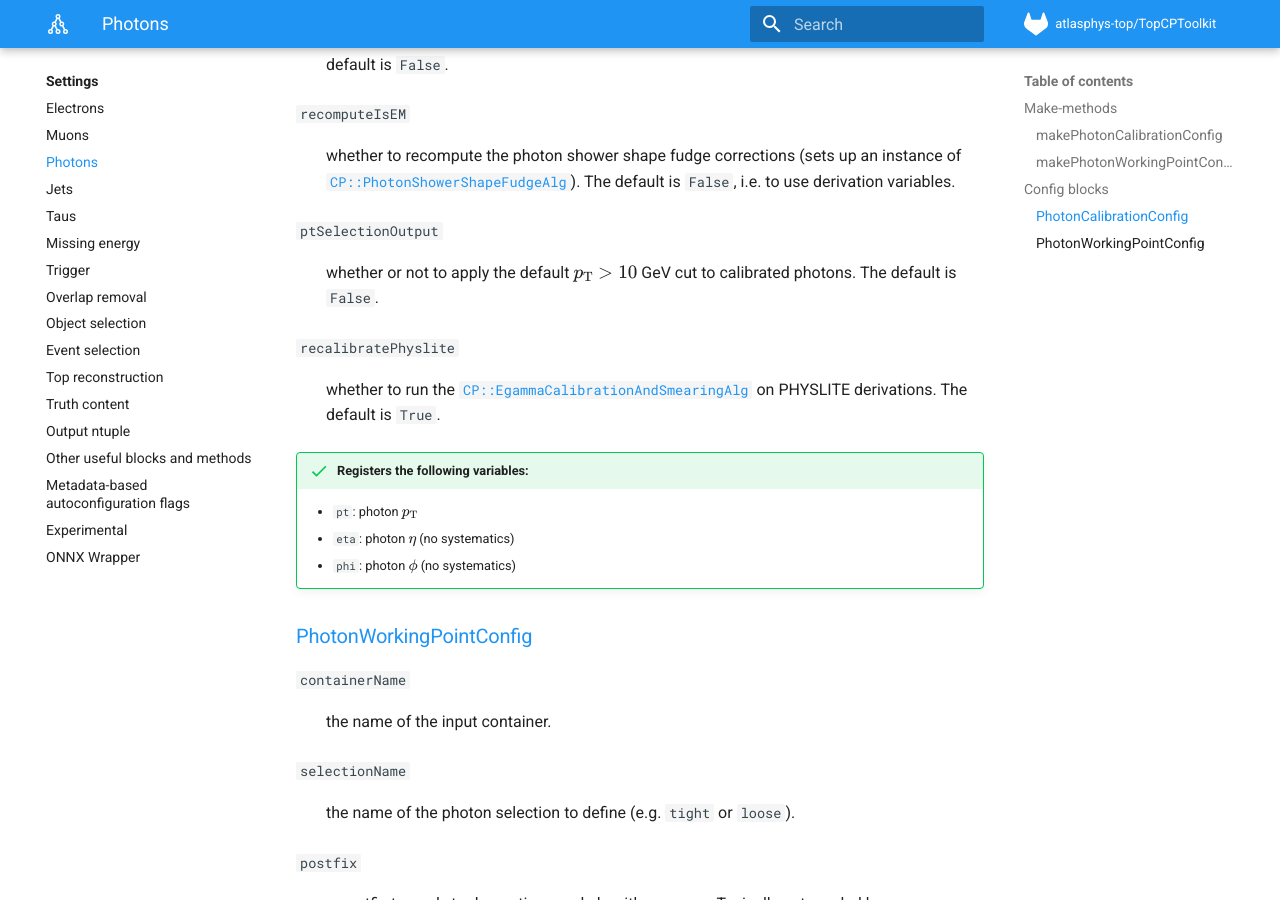
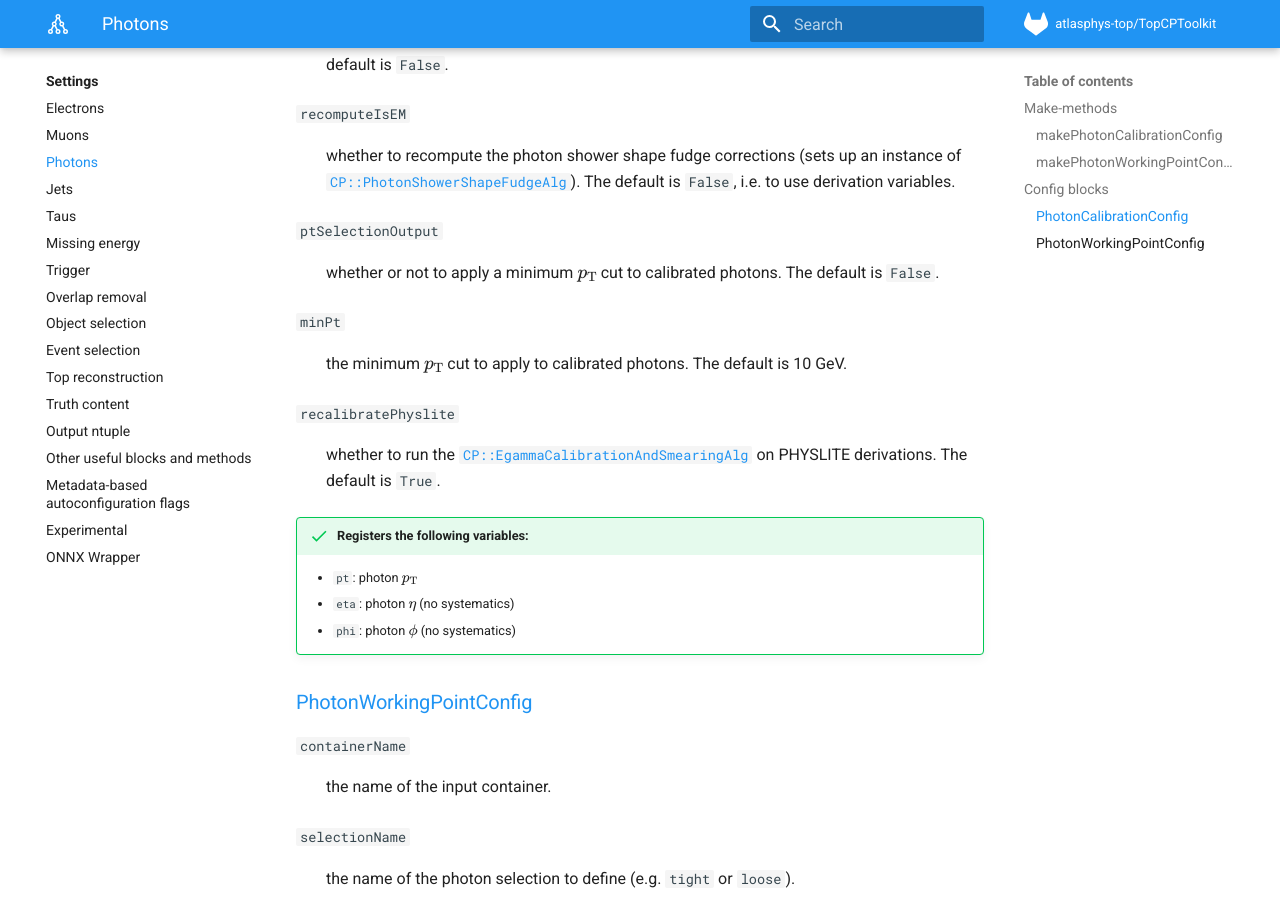
Before and after one commit to SuperNova76/TopCPToolKit, an MkDocs documentation site: the page built from docs/settings/photons.md, in a window 1280 px wide and 900 px high, scrolled down 2844 px. Built offline with MkDocs 1.6.1 and Material for MkDocs 9.7.7, drawn with Linux system fonts in a browser that asks for light colours; formulas are drawn with MathJax 3.

Commit message:
Resolve "Update the documentation of the electron and photon config blocks"

```diff
--- a/docs/settings/photons.md
+++ b/docs/settings/photons.md
@@ -83,10 +83,14 @@
 :   whether to recompute the photon shower shape fudge corrections (sets up an instance of [`CP::PhotonShowerShapeFudgeAlg`](https://acode-browser1.usatlas.bnl.gov/lxr/source/athena/PhysicsAnalysis/Algorithms/EgammaAnalysisAlgorithms/Root/PhotonShowerShapeFudgeAlg.cxx)). The default is `False`, i.e. to use derivation variables.
 
 `ptSelectionOutput`
-:  whether or not to apply the default $p_\mathrm{T} > 10$ GeV cut to calibrated photons. The default is `False`.
+:  whether or not to apply a minimum $p_\mathrm{T}$ cut to calibrated photons. The default is `False`.
+
+`minPt`
+:   the minimum $p_\mathrm{T}$ cut to apply to calibrated photons. The default is 10 GeV.
 
 `recalibratePhyslite`
 :   whether to run the [`CP::EgammaCalibrationAndSmearingAlg`](https://acode-browser1.usatlas.bnl.gov/lxr/source/athena/PhysicsAnalysis/Algorithms/EgammaAnalysisAlgorithms/Root/EgammaCalibrationAndSmearingAlg.cxx) on PHYSLITE derivations. The default is `True`.
+
 
 !!! success "Registers the following variables:"
     - `pt`: photon $p_\mathrm{T}$
```
Also changed, not shown: docs/settings/electrons.md (+4 -1 lines).
